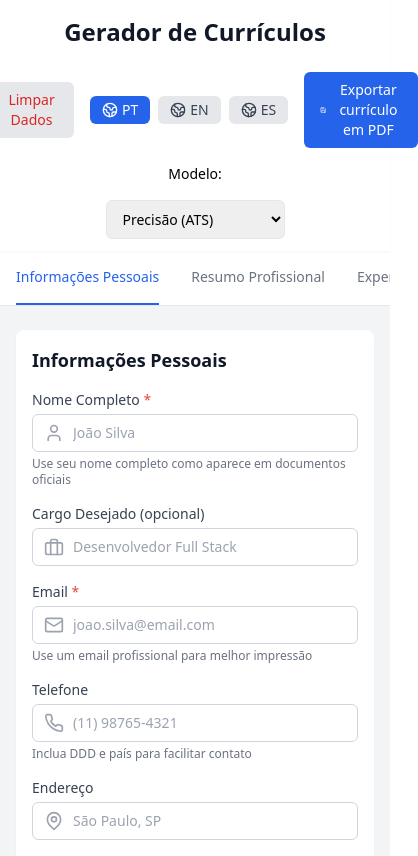
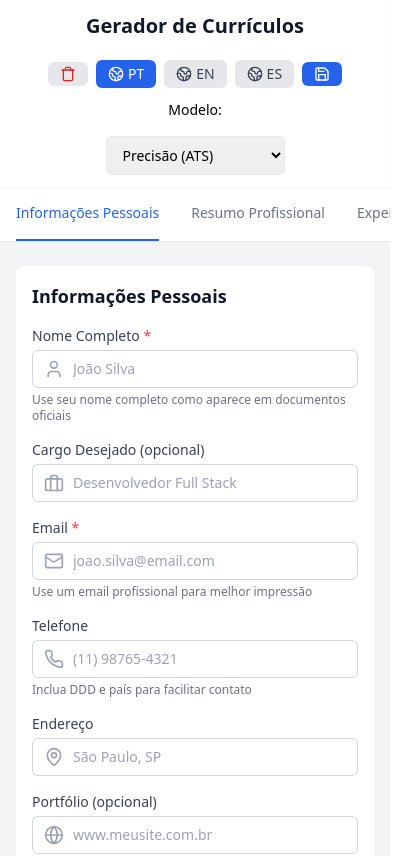
Before and after one commit to Gabolonhez/gerador-curriculos, a React (Vite) app: page / in a window 390 px wide. Shown: the top 856 px of the page, 418 px wide, since content can reach past the window. Built offline with nearby package versions, Linux system fonts and the light colour scheme.

Commit message:
fix: export resume button mobile

```diff
--- a/src/App.tsx
+++ b/src/App.tsx
@@ -277,39 +277,58 @@
       <div className="flex flex-col min-h-screen">
         {/* Header */}
         <header className="bg-white shadow-sm sticky top-0 z-50 w-full">
-          <div className="max-w-7xl mx-auto px-4 sm:px-6 lg:px-8">
-            <div className="flex flex-col sm:flex-row justify-between items-center py-4 sm:h-16 space-y-4 sm:space-y-0">
-              <div className="flex items-center space-x-4">
-                <h1 className="text-2xl font-semibold text-gray-900">
+          <div className="max-w-7xl mx-auto px-3 sm:px-6 lg:px-8">
+            <div className="flex flex-col sm:flex-row justify-between items-center py-3 sm:py-4 space-y-3 sm:space-y-0">
+              {/* Title Section */}
+              <div className="flex items-center space-x-2 sm:space-x-4 w-full sm:w-auto justify-center sm:justify-start">
+                <h1 className="text-xl sm:text-2xl font-semibold text-gray-900">
                   {t.title}
                 </h1>
                 {showSavedIndicator && (
-                  <div className="flex items-center text-green-600 text-sm animate-fade-in">
+                  <div className="hidden sm:flex items-center text-green-600 text-sm animate-fade-in">
                     <SaveIcon className="w-4 h-4 mr-1" />
                     {t.dataSaved}
                   </div>
                 )}
               </div>
-              <div className="flex items-center space-x-4">
+
+              {/* Actions Section */}
+              <div className="flex items-center gap-2 sm:gap-3 w-full sm:w-auto justify-center">
+                {/* Clear Data Button */}
                 <Button
                   onClick={handleClearData}
                   variant="secondary"
-                  className="text-red-600 hover:text-red-800"
+                  size="sm"
+                  className="text-red-600 hover:text-red-800 flex-shrink-0"
+                  title={t.clearData}
                 >
-                  <TrashIcon className="w-4 h-4 mr-2" />
-                  {t.clearData}
+                  <TrashIcon className="w-4 h-4 sm:mr-2" />
+                  <span className="hidden sm:inline">{t.clearData}</span>
                 </Button>
+
+                {/* Language Toggle */}
                 <LanguageToggle
                   currentLanguage={currentLanguage}
                   onLanguageChange={setLanguage}
                 />
-                <Button onClick={handleExportPDF}>
-                  <SaveIcon className="w-4 h-4 mr-2" /> {t.exportPdf}
+
+                {/* Export PDF Button */}
+                <Button
+                  onClick={handleExportPDF}
+                  size="sm"
+                  className="flex-shrink-0"
+                  title={t.exportPdf}
+                >
+                  <SaveIcon className="w-4 h-4 sm:mr-2" />
+                  <span className="hidden lg:inline">{t.exportPdf}</span>
+                  <span className="hidden sm:inline lg:hidden">PDF</span>
                 </Button>
               </div>
             </div>
           </div>
-          <div className="flex justify-self-center pb-3">
+
+          {/* Template Selector */}
+          <div className="flex justify-center pb-3 px-3">
             <TemplateSelector value={templateKey} onChange={setTemplateKey} language={currentLanguage} />
           </div>
         </header>
```
